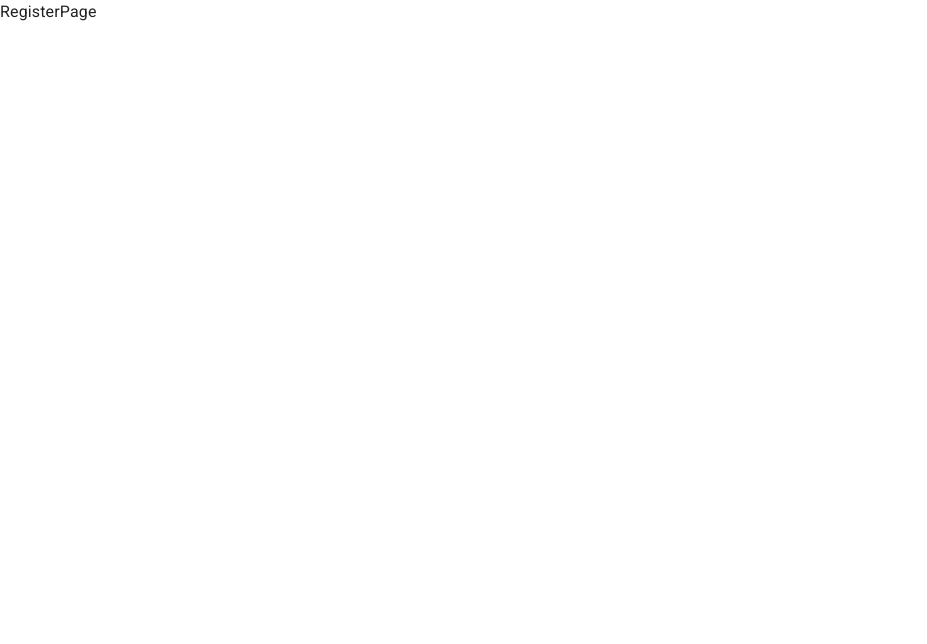
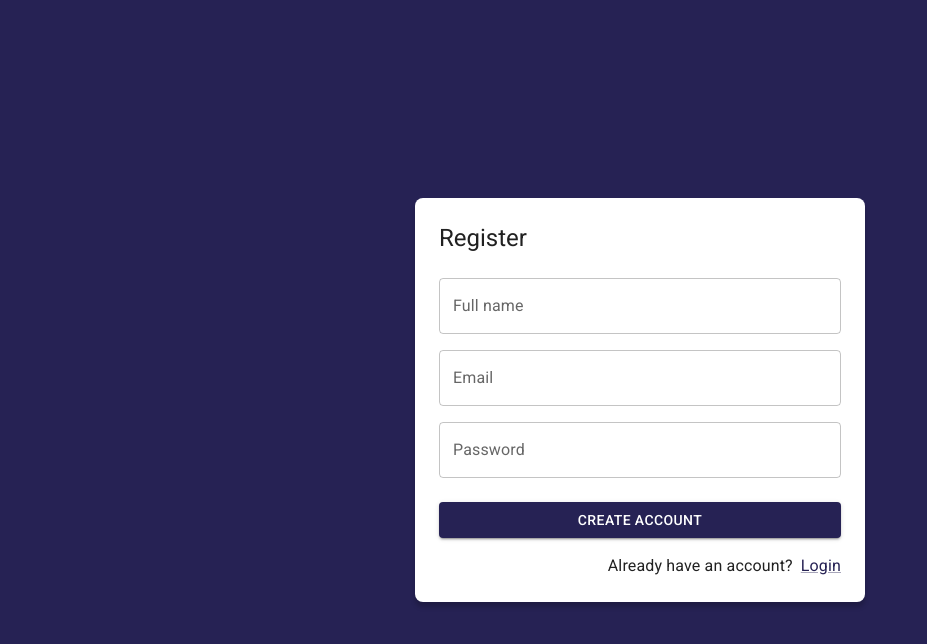
Before and after one commit to EstebGtzMtz/Jounal, a React (Vite) app: page /auth/register in a window 1280 px wide. Shown: the top 644 px of the page, without its empty margins (0-927 px from the left). Built offline with nearby package versions, Linux system fonts and the light colour scheme.

Commit message:
add layout to auth pages

```diff
--- /dev/null
+++ b/src/auth/Layout/AuthLayout.jsx
@@ -0,0 +1,24 @@
+/* eslint-disable react/prop-types */
+import { Grid, Typography } from "@mui/material"
+
+export const AuthLayout = ({children, title=''}) => {
+  return (
+    <Grid
+      container
+      spacing={0}
+      direction='column'
+      alignItems='center'
+      justifyContent='center'
+      sx={{ minHeight:'100vh', backgroundColor: 'primary.main', padding: 4 }}
+    >
+      <Grid item
+        className='box-shadow'
+        xs={3}
+        sx={{ backgroundColor: 'white', padding:3, borderRadius:2, width: {sm: 450} }}
+      >
+        <Typography variant='h5' sx={{mb:1}}>{title}</Typography>
+        {children}
+      </Grid>
+    </Grid>
+  )
+}
--- a/src/auth/Pages/LoginPage.jsx
+++ b/src/auth/Pages/LoginPage.jsx
@@ -1,23 +1,11 @@
 import { Link as RouterLink } from 'react-router-dom';
 import { Button, Grid, Link, TextField, Typography } from '@mui/material';
 import { Google } from '@mui/icons-material';
+import { AuthLayout } from '../Layout/AuthLayout';
 
 export const LoginPage = () => {
   return (
-    <Grid
-      container
-      spacing={0}
-      direction='column'
-      alignItems='center'
-      justifyContent='center'
-      sx={{ minHeight:'100vh', backgroundColor: 'primary.main', padding:'4' }}
-    >
-      <Grid item
-        className='box-shadow'
-        sx={{ backgroundColor: 'white', padding:3, borderRadius:2 }}
-      >
-        <Typography variant='h5' sx={{mb:1}}>Login</Typography>
-
+    <AuthLayout title='Login'>
       <form>
         <Grid container>
           <Grid item xs={12} sx={{marginTop: 2}}>
@@ -59,9 +47,6 @@ export const LoginPage = () => {
 
         </Grid>
       </form>
-
-      </Grid>
-
-    </Grid>
+    </AuthLayout>
   )
 }
--- a/src/auth/Pages/RegisterPage.jsx
+++ b/src/auth/Pages/RegisterPage.jsx
@@ -1,5 +1,54 @@
+import { Link as RouterLink } from 'react-router-dom';
+import { Button, Grid, Link, TextField, Typography } from '@mui/material';
+import { AuthLayout } from '../Layout/AuthLayout';
+
 export const RegisterPage = () => {
   return (
-    <div>RegisterPage</div>
+    <AuthLayout title='Register'>
+      <form>
+        <Grid container>
+        <Grid item xs={12} sx={{marginTop: 2}}>
+            <TextField
+              label='Full name'
+              type='text'
+              placeholder="John Doe"
+              fullWidth
+            />
+          </Grid>
+          <Grid item xs={12} sx={{marginTop: 2}}>
+            <TextField
+              label='Email'
+              type='email'
+              placeholder="correro@gmail.com"
+              fullWidth
+            />
+          </Grid>
+          <Grid item xs={12} sx={{marginTop: 2}}>
+            <TextField
+              label='Password'
+              type='password'
+              placeholder="password"
+              fullWidth
+            />
+          </Grid>
+
+          <Grid container spacing={2} sx={{mb: 2, mt: 1}}>
+            <Grid item xs={12}>
+              <Button variant='contained' fullWidth>
+                Create account
+              </Button>
+            </Grid>
+          </Grid>
+
+          <Grid container direction='row' justifyContent='end'>
+            <Typography mr={1} display='inline'>Already have an account?</Typography>
+            <Link component={RouterLink} to='/auth/login'>
+              Login
+            </Link>
+          </Grid>
+
+        </Grid>
+      </form>
+    </AuthLayout>
   )
 }
```
Lines whose indentation alone changed are shown as unchanged.
